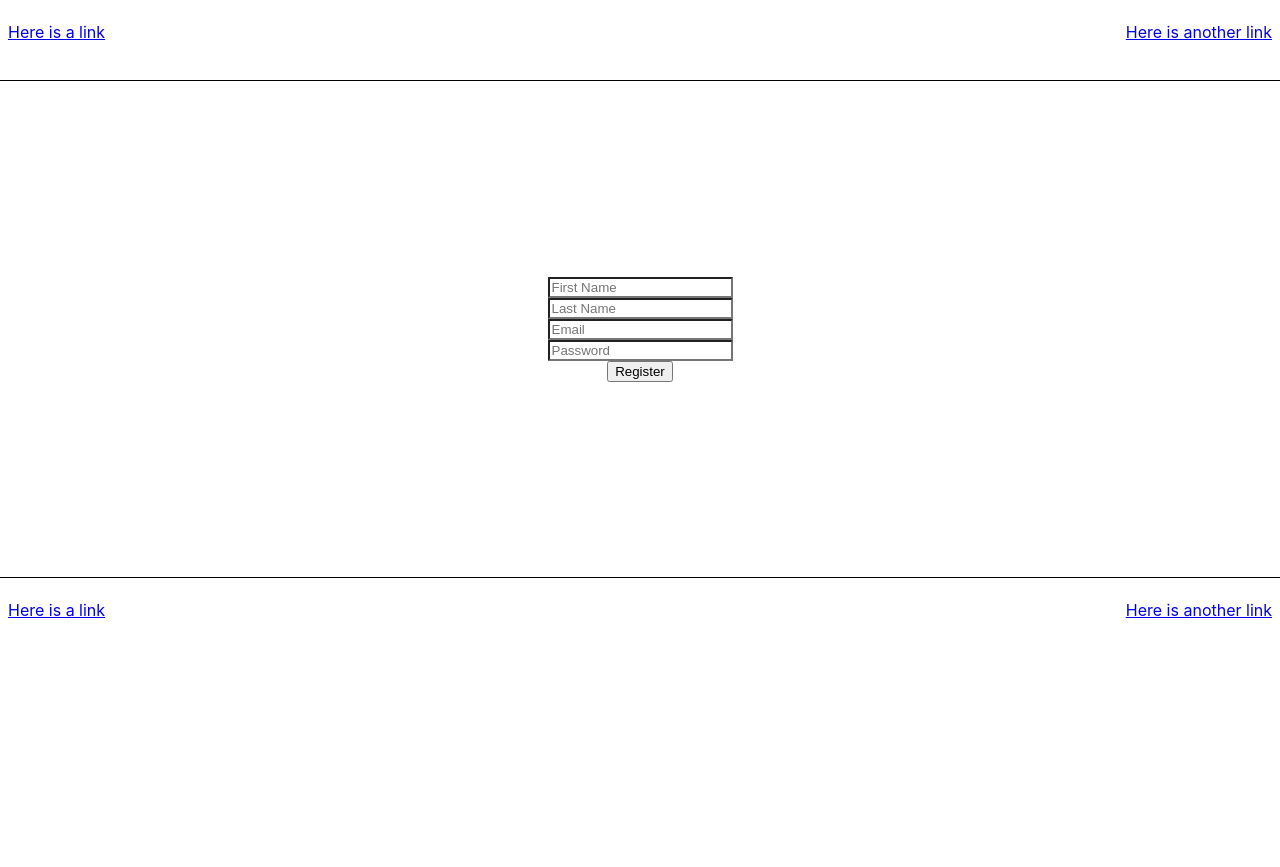
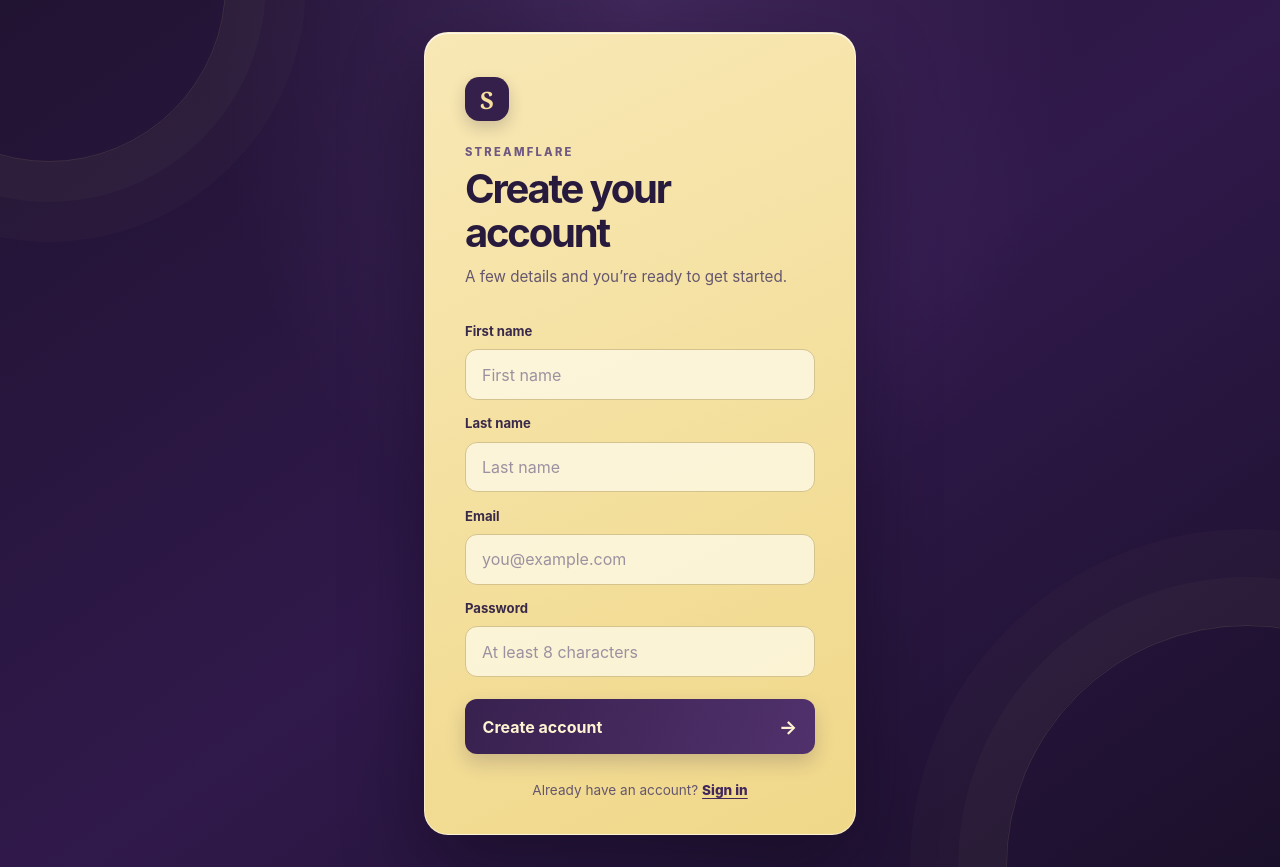
Before and after one commit to jakeokony1024/StreamFlare, a React (Create React App) app in the folder client/: page /register in a window 1280 px wide. Before the commit the page ends 800 px from the top, so only its background shows below. Built offline with nearby package versions, Linux system fonts and the light colour scheme; no server answers.

Commit message:
updated styling for login and registration pages

```diff
--- a/client/src/App.css
+++ b/client/src/App.css
@@ -52,7 +52,8 @@
   isolation: isolate;
   display: grid;
   min-height: 100vh;
-  overflow: hidden;
+  overflow-x: hidden;
+  overflow-y: auto;
   place-items: center;
   padding: 2rem 1.25rem;
   box-sizing: border-box;
--- a/client/src/components/auth/Register.js
+++ b/client/src/components/auth/Register.js
@@ -1,58 +1,87 @@
-// frontend/src/components/Register.js
 import React, { useState, useContext } from 'react';
+import { Link } from 'react-router-dom';
 import AuthContext from '../../context/AuthContext';
-import AuthLayout from "../layouts/AuthLayout";
+import '../../App.css';
 
 const Register = () => {
     const [first_name, setFirstName] = useState('');
     const [last_name, setLastName] = useState('');
     const [email, setEmail] = useState('');
     const [password, setPassword] = useState('');
+    const [error, setError] = useState('');
     const { register } = useContext(AuthContext);
 
-    const handleSubmit = (e) => {
+    const handleSubmit = async (e) => {
         e.preventDefault();
-        register(first_name, last_name, email, password, Date.now());
+        setError('');
+        try {
+            await register(first_name, last_name, email, password);
+        } catch (_err) {
+            setError('Unable to create an account with those details.');
+        }
     };
 
     return (
-        <AuthLayout>
-            <form onSubmit={handleSubmit} id="register-form">
+        <main className="login-page">
+            <div className="login-glow login-glow-one" aria-hidden="true" />
+            <div className="login-glow login-glow-two" aria-hidden="true" />
+            <section className="login-card register-card" aria-labelledby="register-title">
+                <div className="login-mark" aria-hidden="true">S</div>
+                <p className="login-eyebrow">STREAMFLARE</p>
+                <h1 id="register-title">Create your account</h1>
+                <p className="login-intro">A few details and you’re ready to get started.</p>
+                <form className="login-form" onSubmit={handleSubmit}>
+                    <label htmlFor="register-first-name">First name</label>
                     <input
-                    className="form-input"
+                        id="register-first-name"
                         type="text"
+                        autoComplete="given-name"
                         value={first_name}
                         onChange={(e) => setFirstName(e.target.value)}
-                    placeholder="First Name"
+                        placeholder="First name"
+                        maxLength={100}
                         required
                     />
+                    <label htmlFor="register-last-name">Last name</label>
                     <input
-                    className="form-input"
+                        id="register-last-name"
                         type="text"
+                        autoComplete="family-name"
                         value={last_name}
                         onChange={(e) => setLastName(e.target.value)}
-                    placeholder="Last Name"
+                        placeholder="Last name"
+                        maxLength={100}
                         required
                     />
+                    <label htmlFor="register-email">Email</label>
                     <input
-                    className="form-input"
+                        id="register-email"
                         type="email"
+                        autoComplete="email"
                         value={email}
                         onChange={(e) => setEmail(e.target.value)}
-                    placeholder="Email"
+                        placeholder="you@example.com"
+                        maxLength={254}
                         required
                     />
+                    <label htmlFor="register-password">Password</label>
                     <input
-                    className="form-input"
+                        id="register-password"
                         type="password"
+                        autoComplete="new-password"
                         value={password}
                         onChange={(e) => setPassword(e.target.value)}
-                    placeholder="Password"
+                        placeholder="At least 8 characters"
+                        minLength={8}
+                        maxLength={72}
                         required
                     />
-                <button type="submit">Register</button>
+                    {error && <p className="login-error" role="alert">{error}</p>}
+                    <button type="submit">Create account <span aria-hidden="true">→</span></button>
                 </form>
-        </AuthLayout>
+                <p className="login-signup">Already have an account? <Link to="/login">Sign in</Link></p>
+            </section>
+        </main>
     );
 };
 
--- a/client/src/context/AuthContext.js
+++ b/client/src/context/AuthContext.js
@@ -32,6 +32,7 @@ export const AuthProvider = ({ children }) => {
             setUser(data.user);
         } catch (err) {
             console.error('Registration failed', err);
+            throw err;
         }
     };
 
```
Lines whose indentation alone changed are shown as unchanged.
